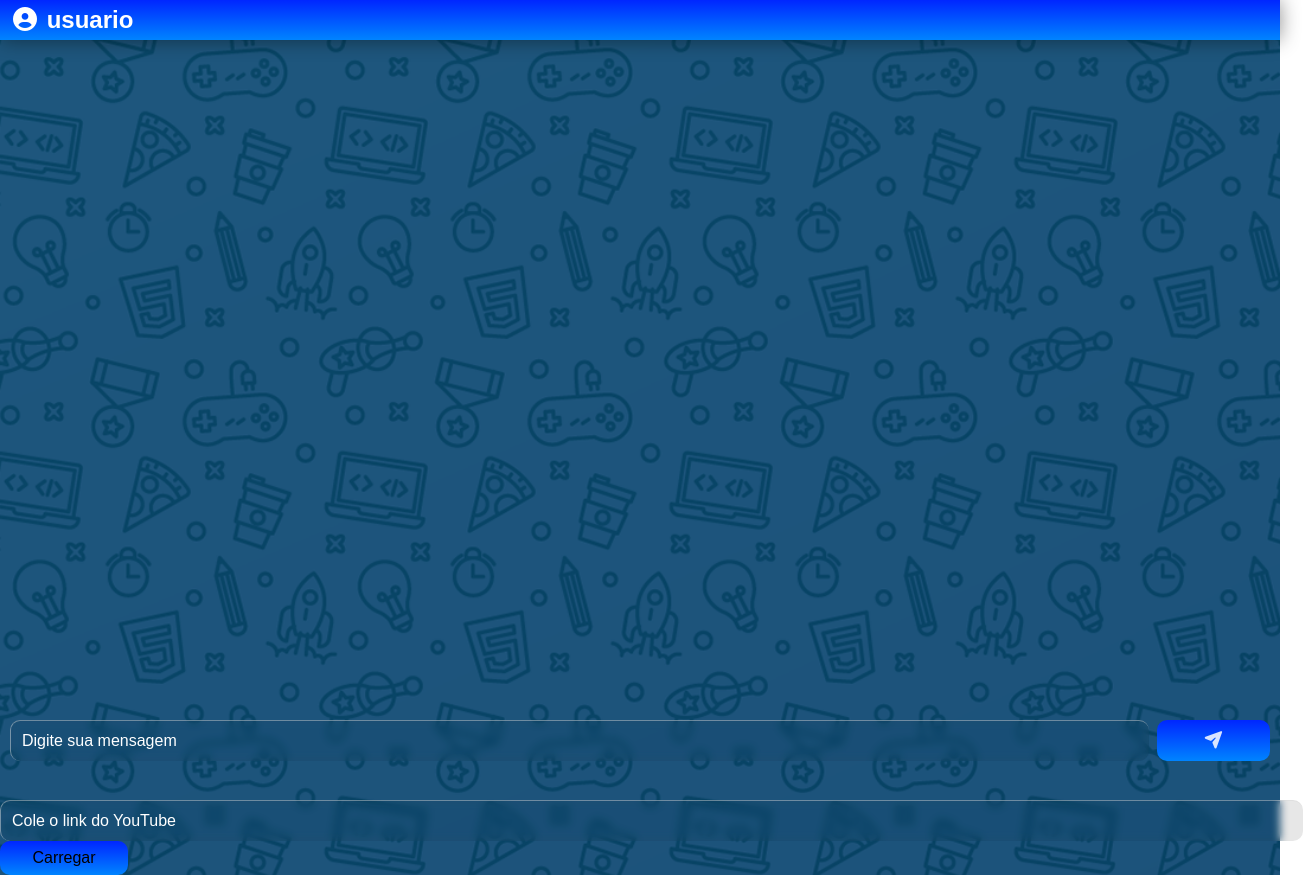
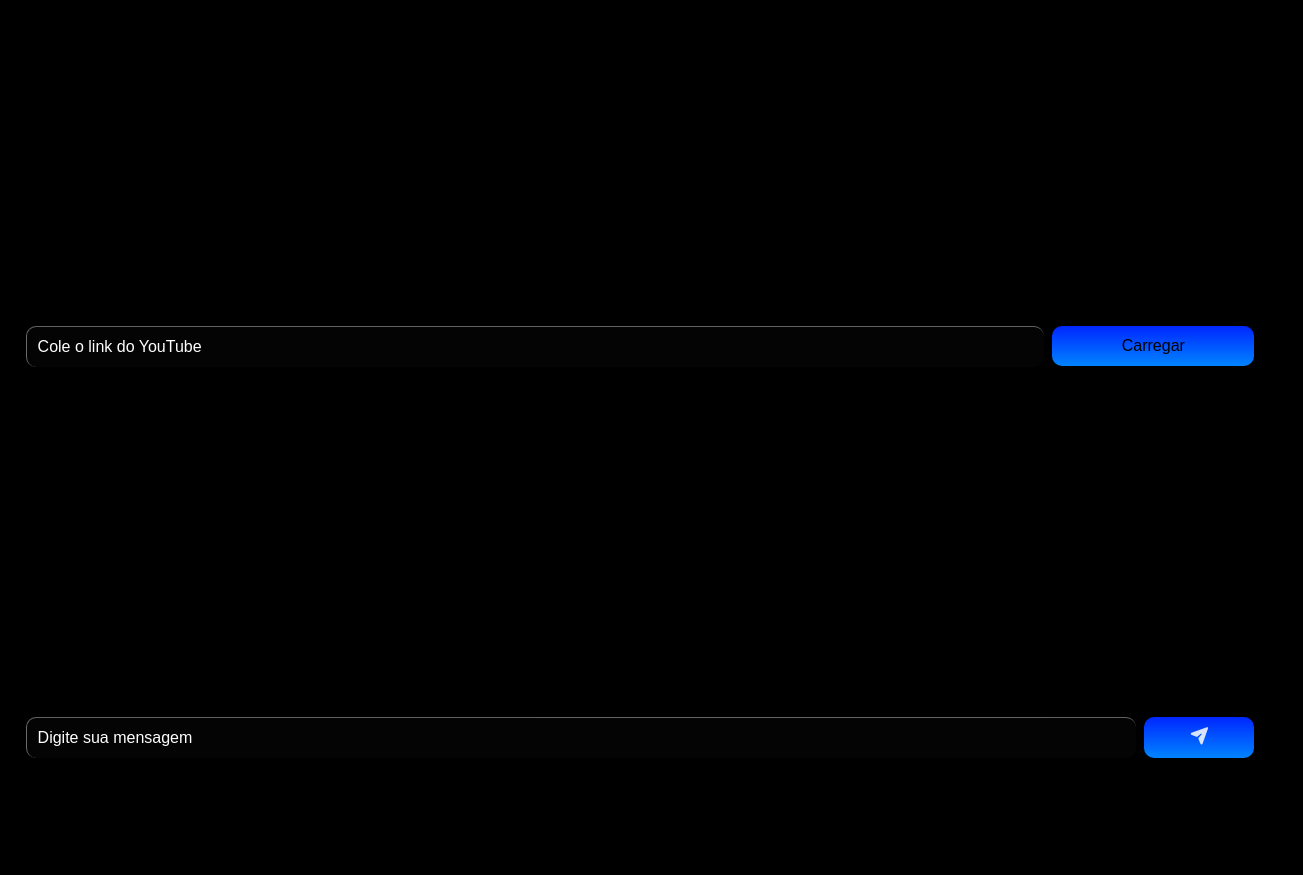
Before and after one commit to blek1ng/chattttttt, a website: page public/index.html in a window 1280 px wide. Shown: the whole page, 1303 px wide, since content can reach past the window. After the commit the page ends 826 px from the top, so only its background shows below. Drawn offline with Linux system fonts and the light colour scheme.

Commit message:
atualizado

```diff
--- a/public/index.html
+++ b/public/index.html
@@ -1,6 +1,5 @@
 <!DOCTYPE html>
 <html lang="pt-BR">
-
 <head>
   <meta charset="UTF-8" />
   <meta name="viewport" content="width=device-width, initial-scale=1.0">
@@ -10,31 +9,23 @@
 </head>
 
 <body>
-  <div class="conteiner">
-    <div class="titulo">
-      <h2 id="h2">
-        <i class="fa-solid fa-circle-user"></i>
-        usuario
-      </h2>
+  <div class="video">
+    <div id="player"></div>
+    <div class="envio">
+    <input id="ytUrl" type="text" placeholder="Cole o link do YouTube"/>
+    <button onclick="loadVideo()" style="width: 20%; height: 40px;">Carregar</button>
     </div>
+  </div>
 
-    <div id="chat"></div>
-
-    <div class="envio">
+  <div id="chat"></div>
+  <div class="envio">
       <input type="text" id="msg" placeholder="Digite sua mensagem" />
       <button onclick="sendMessage()">
         <i id="btn-enviar" class="fa-solid fa-paper-plane"></i>
       </button>
-    </div>
   </div>
 
-  <div class="video">
-    <input id="ytUrl" type="text" placeholder="Cole o link do YouTube" />
-    <button onclick="loadVideo()">Carregar</button>
-    <div id="player"></div>
-  </div>
 
-  <script src="https://www.youtube.com/iframe_api"></script>
 
   <script>
     const socket = new WebSocket("wss://chattttttt-alnz.onrender.com");
@@ -120,8 +111,6 @@
     // Torna a função global para o YouTube chamar corretamente
     window.onYouTubeIframeAPIReady = function () {
       player = new YT.Player('player', {
-        height: '315',
-        width: '560',
         videoId: '',
         events: {
           'onStateChange': onPlayerStateChange
@@ -162,13 +151,20 @@
     }
 
     // Enviar tempo atual do vídeo a cada 5 segundos
+    let lastSentTime = 0;
+
     setInterval(() => {
       if (player && player.getPlayerState() === YT.PlayerState.PLAYING) {
         const currentTime = player.getCurrentTime();
-        socket.send(JSON.stringify({ type: 'video', action: 'seek', time: currentTime }));
+        if (Math.abs(currentTime - lastSentTime) > 1) { // só envia se dif > 1s
+          socket.send(JSON.stringify({ type: 'video', action: 'seek', time: currentTime }));
+          lastSentTime = currentTime;
+        }
       }
-    }, 5000);
+    }, 60000);
+
   </script>
+  <script src="https://www.youtube.com/iframe_api"></script>
 </body>
 
 </html>
--- a/public/style.css
+++ b/public/style.css
@@ -1,31 +1,24 @@
  body {
    font-family: sans-serif;
-   background-image: url(como-adicionar-fundos-divertidos-e-personalizados-aos-seus-chats-do-whatsapp-3.png);
+   background: black;
    background-repeat: no-repeat;
    background-size: cover;
    height: 100vh;
-   margin: 0;
+   margin: 2dvw;
+   margin-bottom: 0 !important;
  }
 
- .conteiner {
-   height: 100%;
-   width: 100%;
- }
 
  #chat {
-   border: 1px solid #ccc;
    overflow-y: auto;
-   height: 80%;
-   padding: 10px;
+   height: 40% !important;
    display: flex;
    flex-direction: column;
    gap: 8px;
    margin-bottom: 10px;
-   border: none;
  }
 
  .envio {
-   padding: 10px;
    display: flex;
    gap: 8px;
  }
@@ -104,3 +97,32 @@
        rgb(0, 132, 255), rgb(0, 38, 255));
    box-shadow: 0 0 20px rgba(0, 0, 0, 0.445);
  }
+
+
+ #player {
+   width: 100%;
+   /* largura desejada */
+   height: 300px;
+   /* altura desejada, mantendo proporção 16:9 */
+   position: relative;
+ }
+
+ /* iframe dentro do player para ocupar todo espaço */
+ #player iframe {
+   width: 100% !important;
+   height: 100% !important;
+   position: absolute;
+   top: 0;
+   left: 0;
+   border: none;
+ }
+
+
+ #ytUrl {
+   width: 100% !important;
+   margin-bottom: 20px;
+ }
+
+ input {
+   color: #035dd3;
+ }
```
